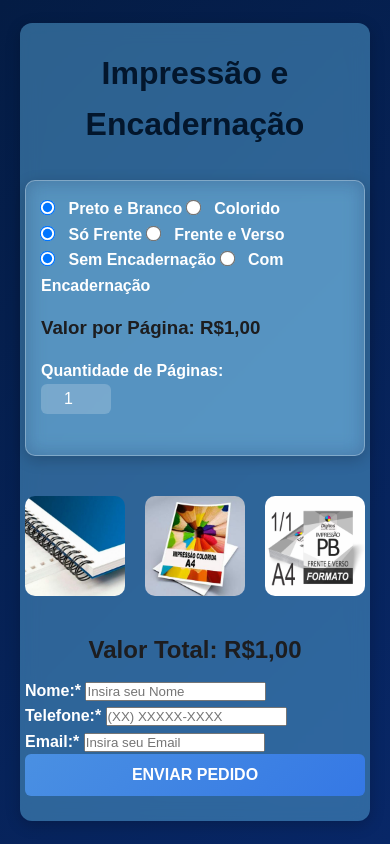
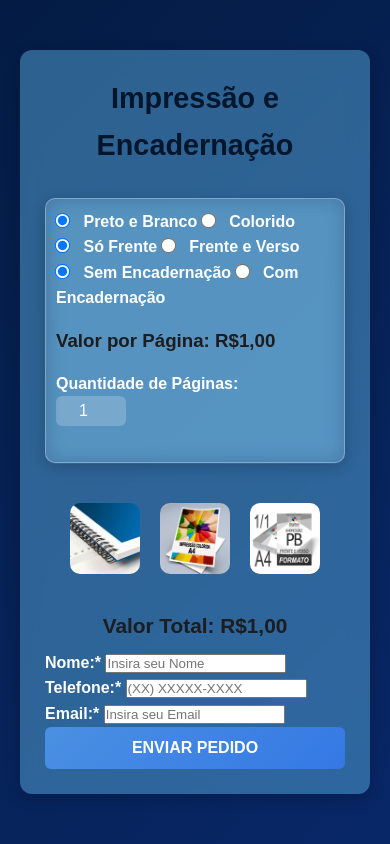
Before and after one commit to wilmaximodev/leadingpage, a website: page index.html in a window 390 px wide. Drawn offline with Linux system fonts and the light colour scheme.

Commit message:
Css Mobile

```diff
--- a/src/style/style.css
+++ b/src/style/style.css
@@ -157,3 +157,32 @@ button:active {
     align-items: center;
     width: 100%;
 }
+
+/* Responsividade */
+@media (max-width: 600px) {
+    .container {
+        width: 90%;
+        padding: 20px;
+    }
+
+    h1 {
+        font-size: 1.8rem;
+    }
+
+    h2 {
+        font-size: 1.3rem;
+    }
+
+    .options {
+        padding: 10px;
+    }
+
+    .image-section img {
+        width: 70px;
+    }
+
+    button {
+        font-size: 1rem;
+        padding: 12px;
+    }
+}
```
